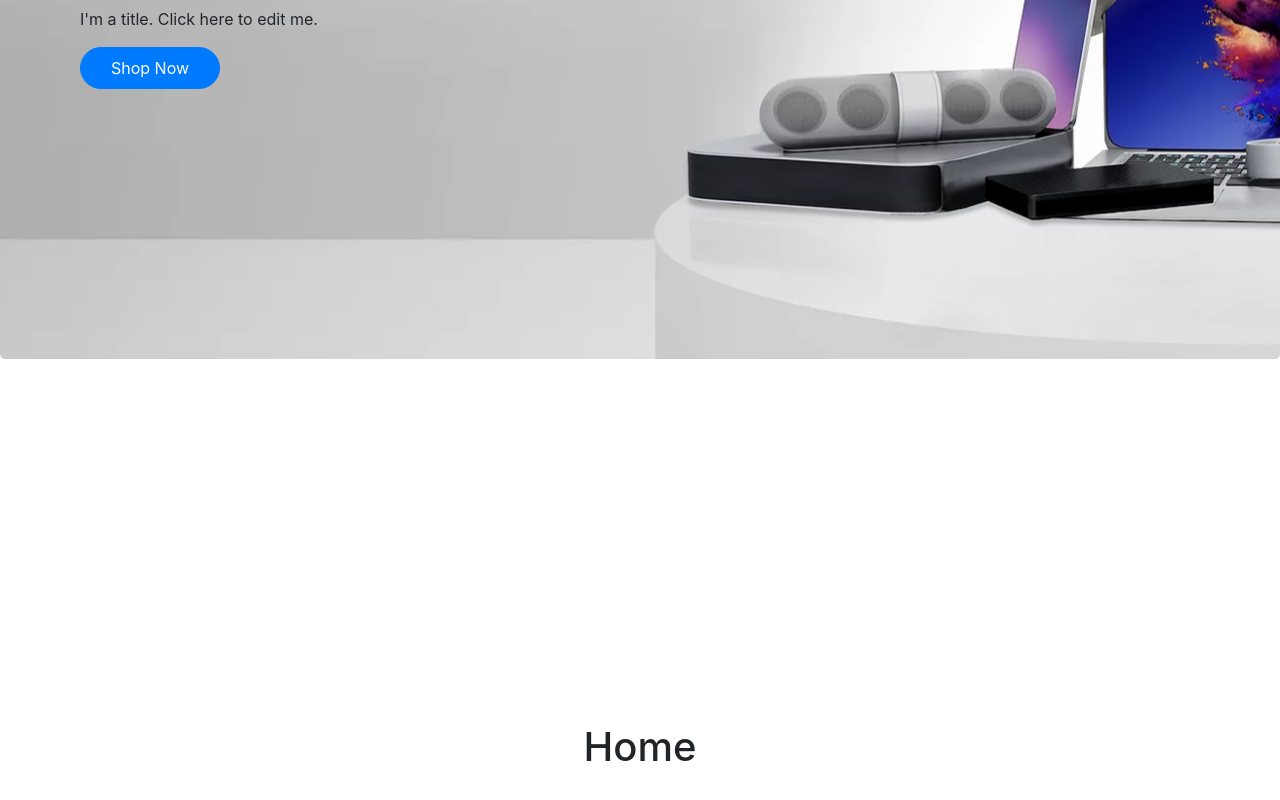
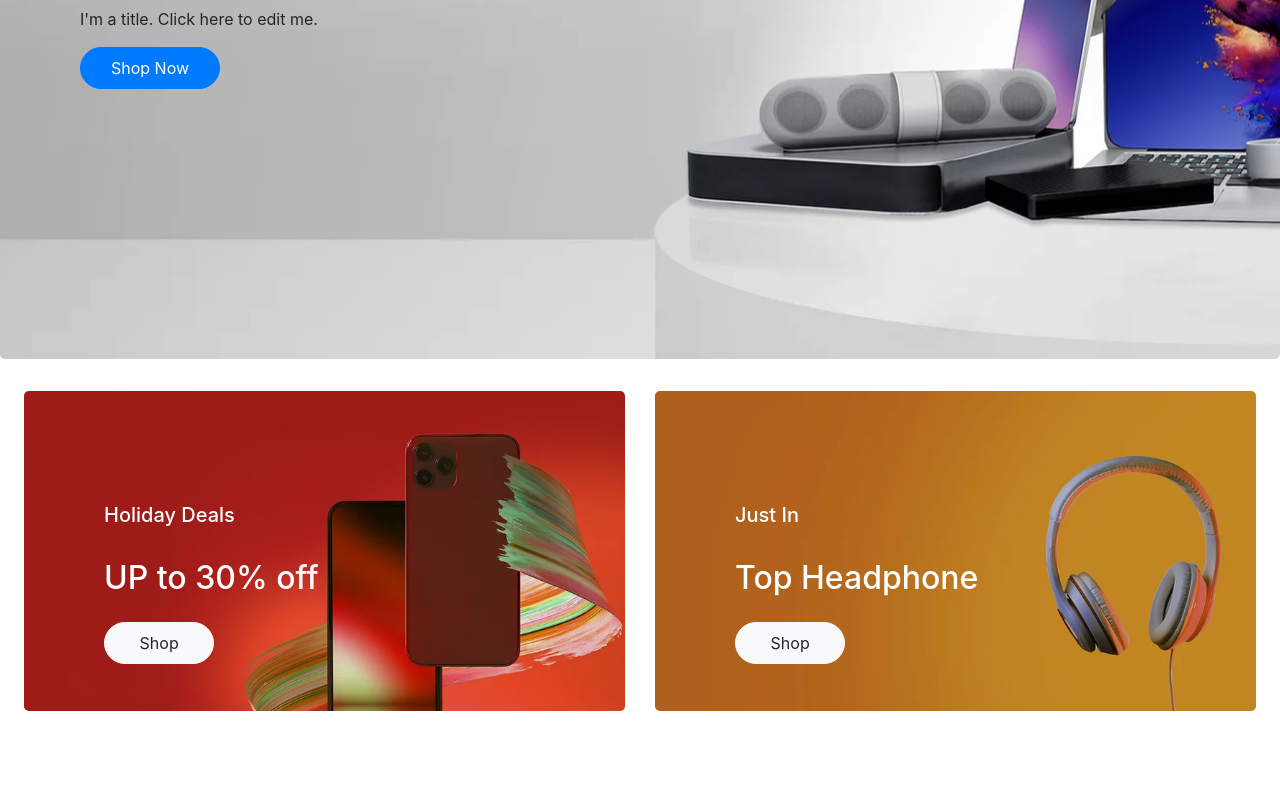
Before and after one commit to sokvebolkol/techStore, a React (Create React App) app: page / in a window 1280 px wide. Shown: the part 378-1178 px from the top of the page. Built offline with nearby package versions, Linux system fonts and the light colour scheme.

Commit message:
Post card new

```diff
--- /dev/null
+++ b/src/components/Card/PosterCard.js
@@ -0,0 +1,31 @@
+import React from 'react';
+
+import { Jumbotron, Button } from 'react-bootstrap';
+const PosterCard = ({ imgUrl, title, subTitle }) => {
+  const imgBanner = {
+    color: 'white',
+    backgroundImage: 'url(' + imgUrl + ')',
+    backgroundSize: 'cover',
+    height: '40vh',
+  };
+
+  return (
+    <Jumbotron style={imgBanner}>
+      <div className="px-4 mx-4 mt-4 pt-4">
+        <h5>{title}</h5>
+        <br />
+        <h2>{subTitle}</h2>
+        <div className="w-25 mt-4">
+          <Button
+            className="btn btn-block p-2 rounded-pill"
+            variant="light"
+            href="#"
+          >
+            Shop
+          </Button>
+        </div>
+      </div>
+    </Jumbotron>
+  );
+};
+export default PosterCard;
--- a/src/index.js
+++ b/src/index.js
@@ -9,17 +9,37 @@ import Services from './pages/services';
 import Contact from './pages/contact';
 import SignUp from './pages/signUp';
 import Banner from './components/Header/Banner';
+import PosterCard from './components/Card/PosterCard';
+import { Col, Container, Row } from 'react-bootstrap';
 
 ReactDOM.render(
   <React.StrictMode>
     <Router>
       <NavMenu />
-      <Banner></Banner>
+      <Banner />
+      <Container fluid className="px-4">
+        <Row>
+          <Col md={6}>
+            <PosterCard
+              imgUrl="/images/card.png"
+              title="Holiday Deals"
+              subTitle="UP to 30% off"
+            />
+          </Col>
+          <Col md={6}>
+            <PosterCard
+              imgUrl="/images/card2.png"
+              title="Just In"
+              subTitle="Top Headphone"
+            />
+          </Col>
+        </Row>
+      </Container>
       <Switch>
         <Route path="/" exact component={Home} />
         <Route path="/about" component={About} />
         <Route path="/services" component={Services} />
-        <Route path="/contact-us" component={Contact} />
+        <Route path="/contact" component={Contact} />
         <Route path="/signUp" component={SignUp} />
       </Switch>
     </Router>
```
Also changed, not shown: 1 other file (tests, documents, lock files or other folders).
